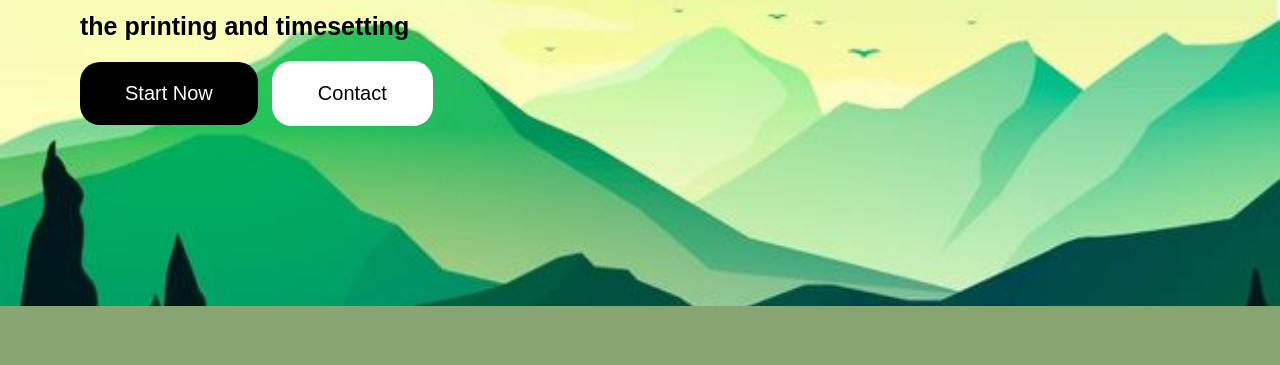
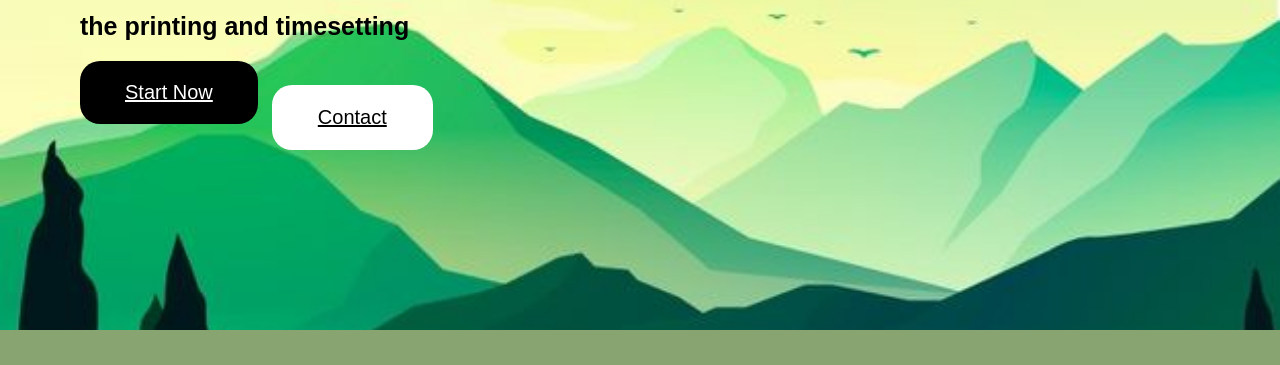
Before and after one commit to sadiaafsana247/assignment17, a plain HTML site: page index.html in a window 1280 px wide. Shown: the part 306-671 px from the top of the page. Drawn offline with Linux system fonts and the light colour scheme.

Commit message:
Update index.html

```diff
--- a/index.html
+++ b/index.html
@@ -41,8 +41,9 @@
         <div class="container">
             <h1>Simple dummy text of</h1>
             <p>the printing and timesetting</p>
-            <button class="btn1">Start Now</button>
-            <button class="btn2">Contact</button>
+            <a class="btn1" href="#">Start Now</a>
+            <a class="btn2" href="#">Contact</a>
+
         </div>
     </section>
     <section class="about t-center clearfix">
```
